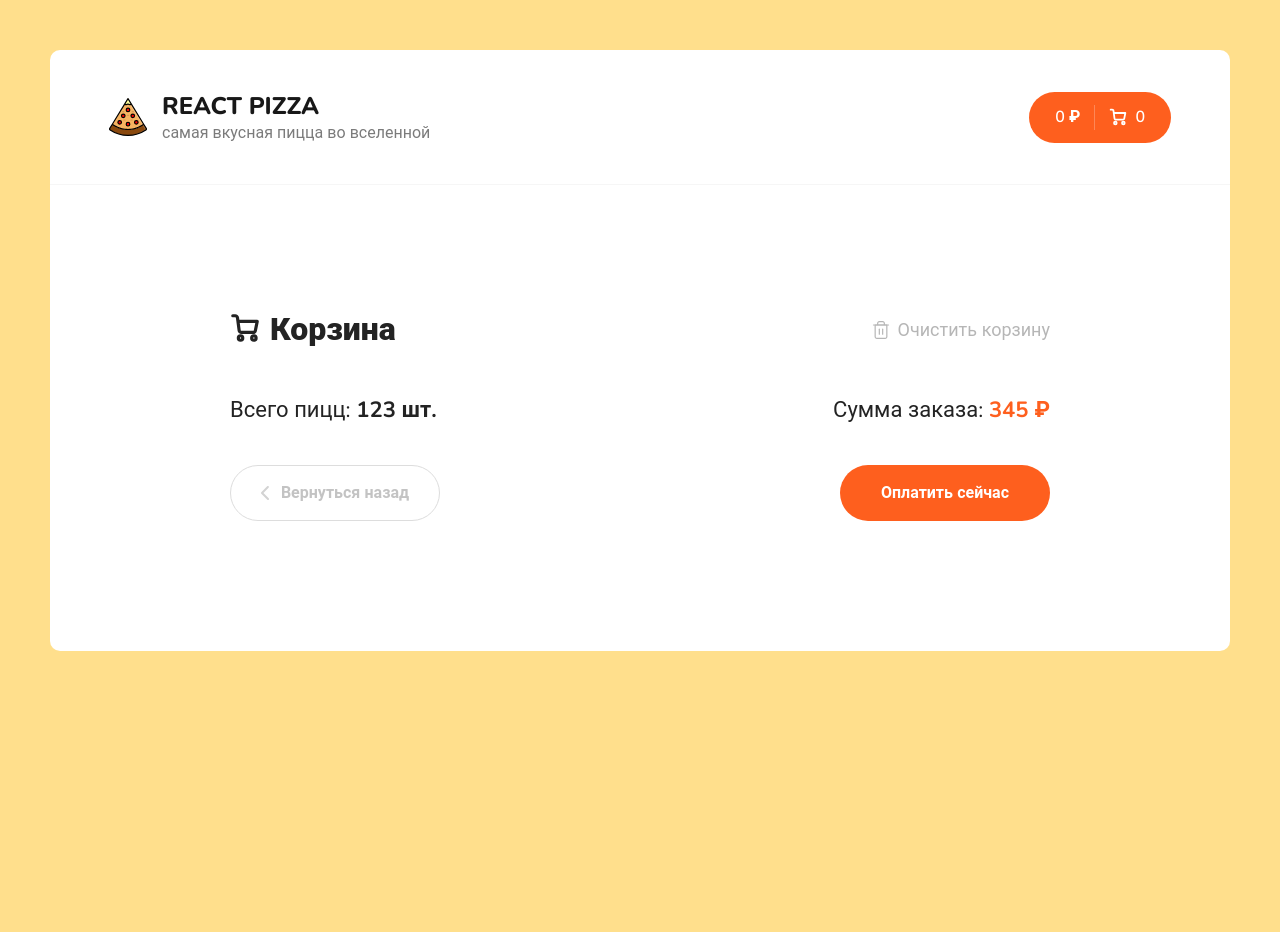
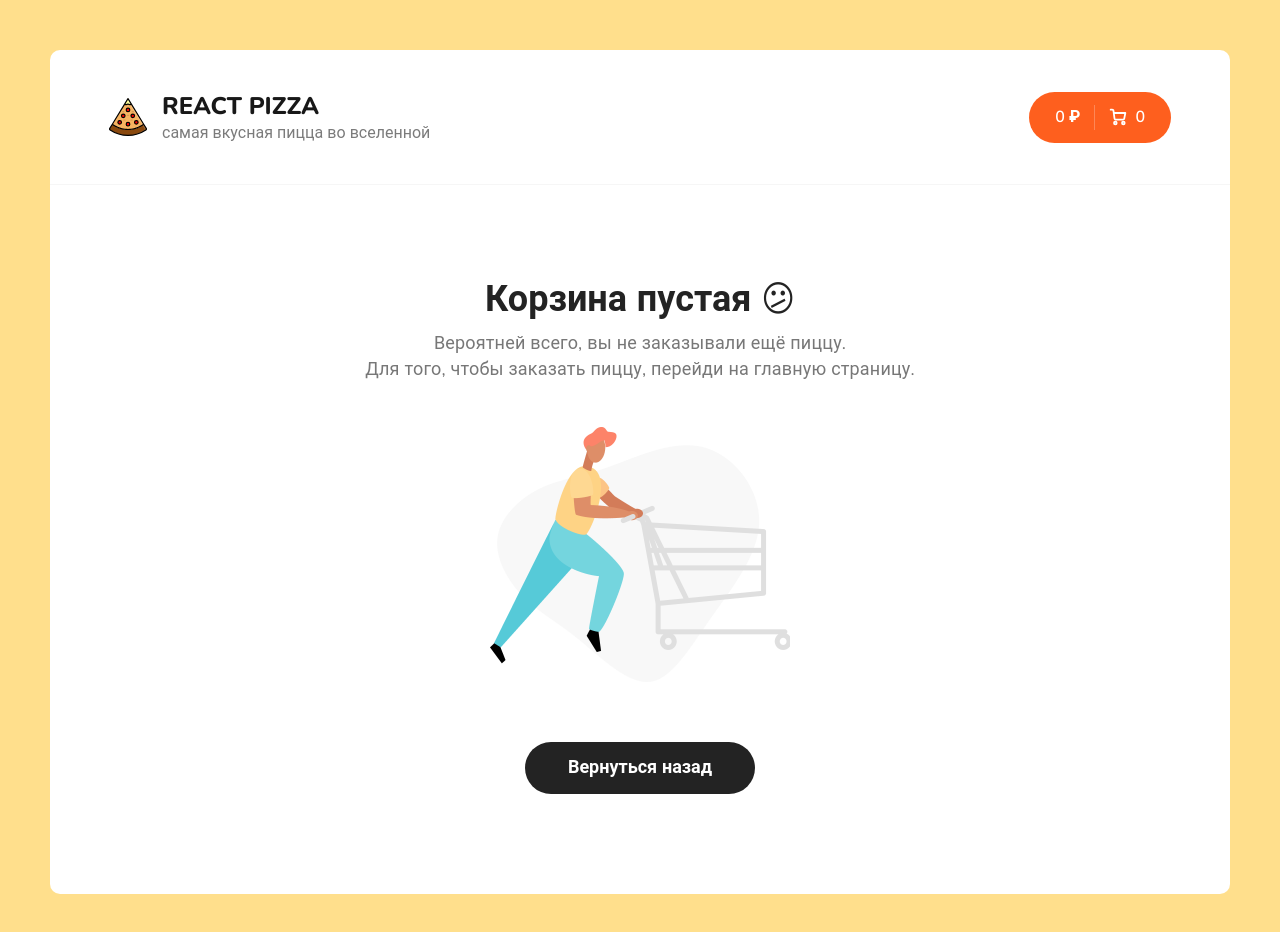
Before and after one commit to evxeen/pizza, a React (Create React App) app: page /cart in a window 1280 px wide. Shown: the top 932 px of the page. Before the commit the page ends 800 px from the top, so only its background shows below. Built offline with nearby package versions, Linux system fonts and the light colour scheme.

Commit message:
feat: remove & clear cart

```diff
--- /dev/null
+++ b/src/components/CartIsEmpty.jsx
@@ -0,0 +1,23 @@
+import React from 'react';
+import {Link} from 'react-router-dom';
+
+import cartEmptyImg from '../assets/images/empty-cart.png';
+
+export const CartIsEmpty = () => (
+    <div className="cart cart--empty">
+        <h2>
+            Корзина пустая <span>😕</span>
+        </h2>
+        <p>
+            Вероятней всего, вы не заказывали ещё пиццу.
+            <br/>
+            Для того, чтобы заказать пиццу, перейди на главную страницу.
+        </p>
+        <img src={cartEmptyImg} alt="Empty cart"/>
+        <Link to="/" className="button button--black">
+            <span>Вернуться назад</span>
+        </Link>
+    </div>
+);
+
+export default CartIsEmpty;
--- a/src/components/CartItem.jsx
+++ b/src/components/CartItem.jsx
@@ -1,7 +1,7 @@
 import {addItem, minus, removeItem,} from "../state/slices/cartSlice";
 import {useDispatch} from "react-redux";
 
-function CartItem({imageUrl, title, type, price, id, count}) {
+function CartItem({imageUrl, title, type, size, price, id, count}) {
     const dispatch = useDispatch();
 
     const add = () => {
@@ -28,7 +28,7 @@ function CartItem({imageUrl, title, type, price, id, count}) {
             </div>
             <div className="cart__item-info">
                 <h3>{title}</h3>
-                <p>{type}, 26 см.</p>
+                <p>{type}, {size} см.</p>
             </div>
             <div className="cart__item-count">
                 <div onClick={minusItem} className="button button--outline button--circle cart__item-count-minus">
--- a/src/components/PizzaCard.jsx
+++ b/src/components/PizzaCard.jsx
@@ -19,7 +19,7 @@ function PizzaCard({imageUrl, title, types, sizes, price, id}) {
             price,
             id,
             type: pizzaType[activePizzaType],
-            size: activePizzaSize,
+            size: sizes[activePizzaSize],
         };
 
         dispatch(addItem(newItem))
--- a/src/pages/Cart.jsx
+++ b/src/pages/Cart.jsx
@@ -1,11 +1,22 @@
-import {useSelector} from 'react-redux';
+import {useDispatch, useSelector} from 'react-redux';
 import {Link} from 'react-router-dom';
 import CartItem from "../components/CartItem";
+import {clearCart} from "../state/slices/cartSlice";
+import CartIsEmpty from "../components/CartIsEmpty";
 
 function Cart() {
-    const {items} = useSelector(state => state.cartSlice)
+    const dispatch = useDispatch();
+    const {totalPrice, items} = useSelector(state => state.cartSlice)
+    const totalCount = items.reduce((total, item) => total + item.count, 0);
 
 
+    const clear = () => {
+        dispatch(clearCart());
+    }
+
+    if (!totalCount) {
+        return <CartIsEmpty/>
+    }
     return (
         <div className="container container--cart">
             <div className="cart">
@@ -71,7 +82,7 @@ function Cart() {
                                 strokeLinejoin="round"></path>
                         </svg>
 
-                        <span>Очистить корзину</span>
+                        <span onClick={clear}>Очистить корзину</span>
                     </div>
                 </div>
                 <div className="cart__items">
@@ -83,11 +94,11 @@ function Cart() {
                     <div className="cart__bottom-details">
             <span>
               {' '}
-                Всего пицц: <b>123 шт.</b>{' '}
+                Всего пицц: <b>{totalCount} шт.</b>{' '}
             </span>
                         <span>
               {' '}
-                            Сумма заказа: <b>345 ₽</b>{' '}
+                            Сумма заказа: <b>{totalPrice} ₽</b>{' '}
             </span>
                     </div>
                     <div className="cart__bottom-buttons">
--- a/src/scss/app.scss
+++ b/src/scss/app.scss
@@ -76,6 +76,7 @@ body {
   &--cart {
     max-width: 820px;
     margin: 90px auto;
+
     .content__title {
       margin: 0;
     }
@@ -100,6 +101,7 @@ body {
       width: 30px;
       height: 30px;
       margin-right: 10px;
+
       path {
         stroke: $black;
         stroke-width: 1.9;
@@ -132,6 +134,7 @@ body {
           stroke: darken($color: #b6b6b6, $amount: 50);
         }
       }
+
       span {
         color: darken($color: #b6b6b6, $amount: 50);
       }
@@ -232,6 +235,7 @@ body {
           height: 11.5px;
           position: relative;
         }
+
         &:hover,
         &:active {
           border-color: darken($color: $gray-line, $amount: 80);
@@ -289,6 +293,7 @@ body {
 
         svg {
           margin-right: 12px;
+
           path {
             fill: transparent;
             stroke-width: 2;
@@ -306,13 +311,14 @@ body {
   }
 
   &--empty {
-    margin: 0 auto;
-    width: 560px;
+    margin: 60px auto;
+    width: 600px;
     text-align: center;
 
     h2 {
-      font-size: 32px;
-      margin-bottom: 10px;
+      font-size: 36px;
+      font-weight: 700;
+      margin-bottom: 15px;
     }
 
     p {
--- a/src/state/slices/cartSlice.js
+++ b/src/state/slices/cartSlice.js
@@ -29,6 +29,7 @@ const cartSlice = createSlice({
 
         clearCart(state) {
             state.items = [];
+            state.totalPrice = 0;
         },
 
         minus(state, action) {
```
